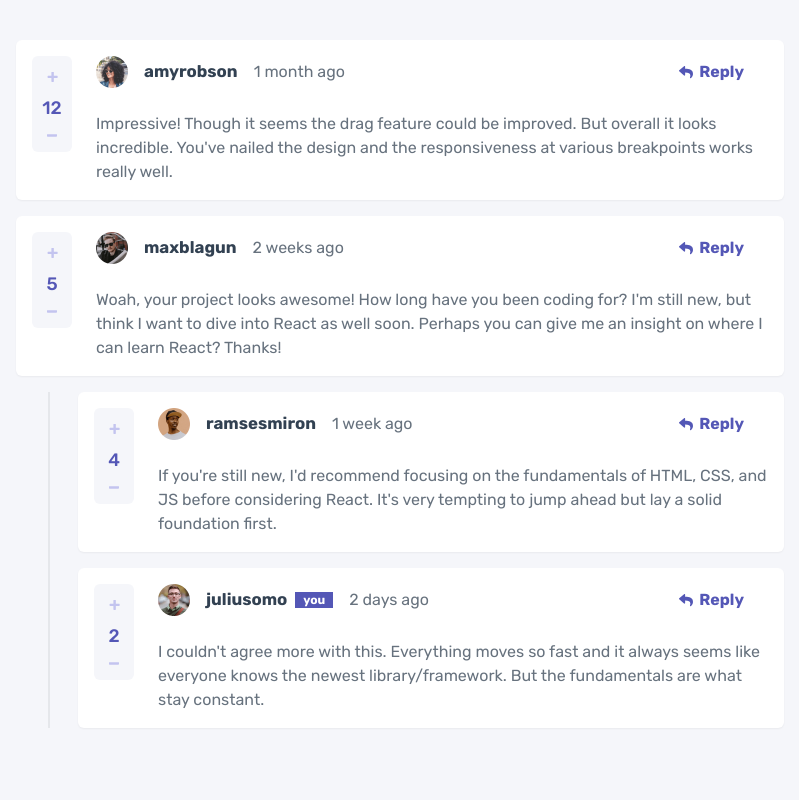
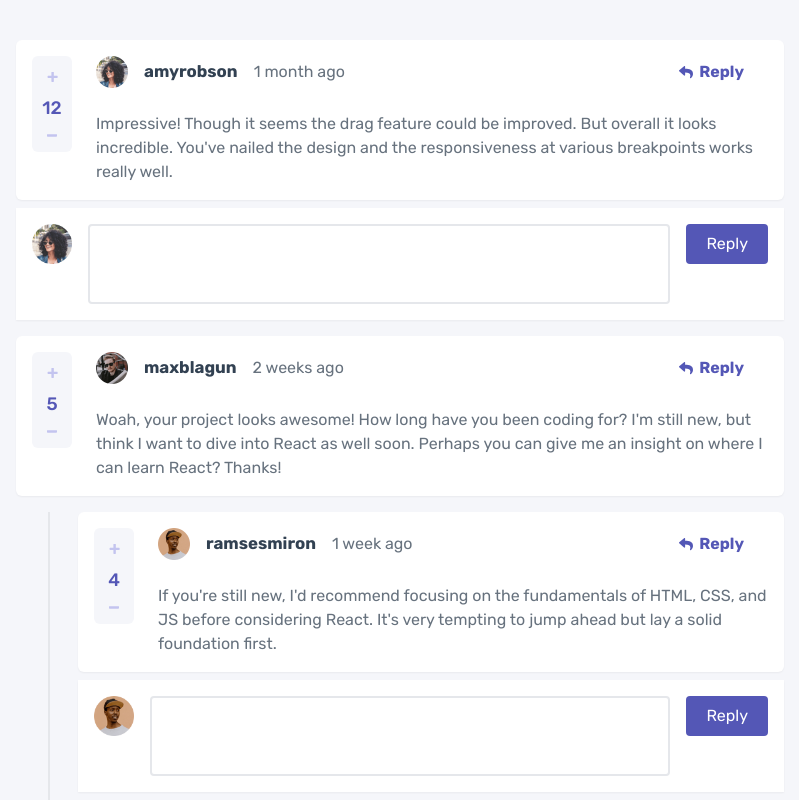
Before and after one commit to soewaiyanag/interactive-comments-section, a React (Vite) app: page / in a window 1280 px wide. Shown: the top 800 px of the page, without its empty margins (240-1039 px from the left). Built offline with nearby package versions, Linux system fonts and the light colour scheme; what @savvywombat/tailwindcss-grid-areas would draw is missing.

Commit message:
created WriteReply Component

```diff
--- a/src/Comment.jsx
+++ b/src/Comment.jsx
@@ -2,6 +2,7 @@ import ReplyIcon from "./ReplyIcon";
 import Score from "./Score";
 import Status from "./Status";
 import Reply from "./Reply";
+import WriteReply from "./WriteReply";
 
 const Comment = (props) => {
   return (
@@ -34,6 +35,9 @@ const Comment = (props) => {
           <Reply replies={props.replies} currentUser={props.currentUser} />
         ) : null}
       </section>
+      <section>
+        <WriteReply avatar={props.avatar} />
+      </section>
     </div>
   );
 };
--- /dev/null
+++ b/src/WriteReply.jsx
@@ -0,0 +1,31 @@
+import React from "react";
+
+const WriteReply = (props) => {
+  return (
+    <div
+      className="grid grid-cols-[auto_1fr_auto] gap-4
+                    bg-white shadow-sm -mt-2 p-4"
+    >
+      <img className="h-10" src={props.avatar} alt="avator" />
+      <textarea
+        className="rounded px-5 py-2 min-h-[5rem]
+                    resize-none text-base border-2"
+        type="text"
+        name="write_reply"
+        id="write_reply"
+        onChange={(e) => {
+          console.log(e.target.value);
+        }}
+      />
+      <button
+        className="py-2 px-5 bg-modrateBlue
+                text-white h-fit rounded
+                active:bg-opacity-75"
+      >
+        Reply
+      </button>
+    </div>
+  );
+};
+
+export default WriteReply;
```
